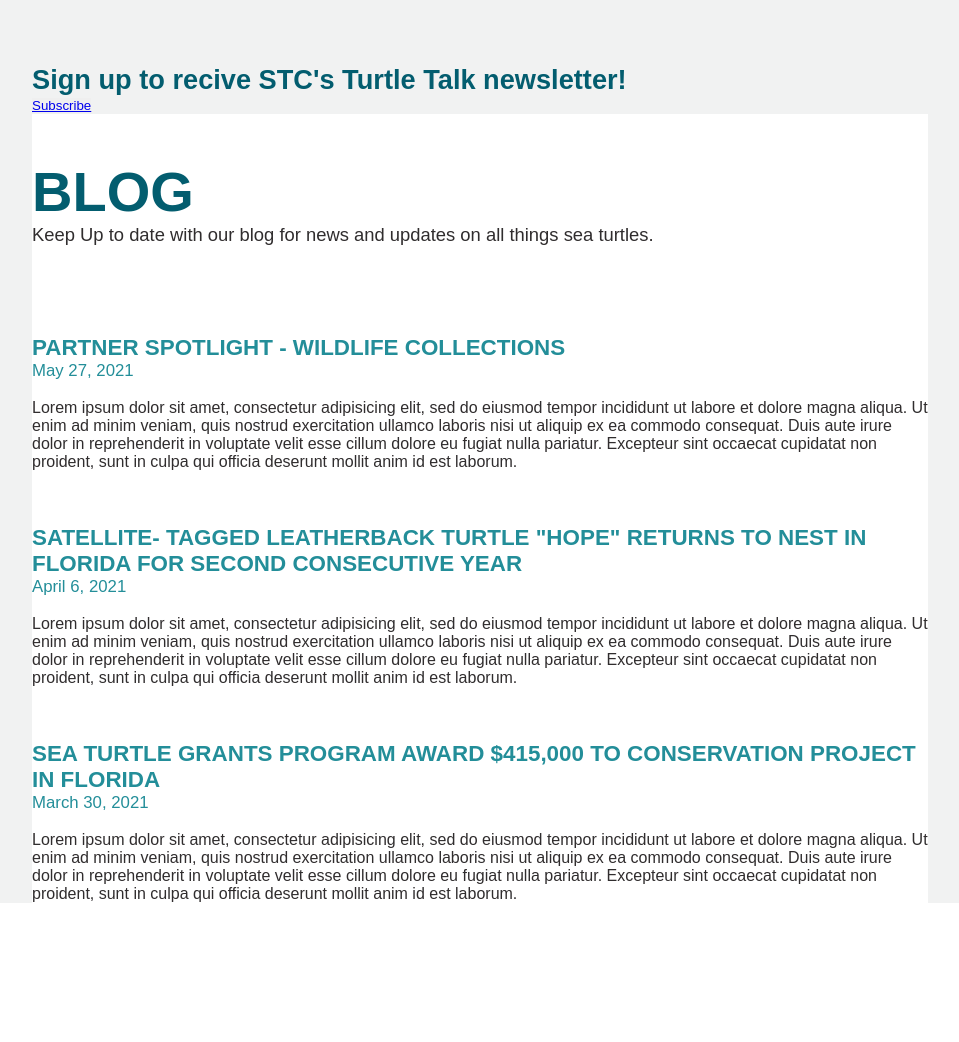
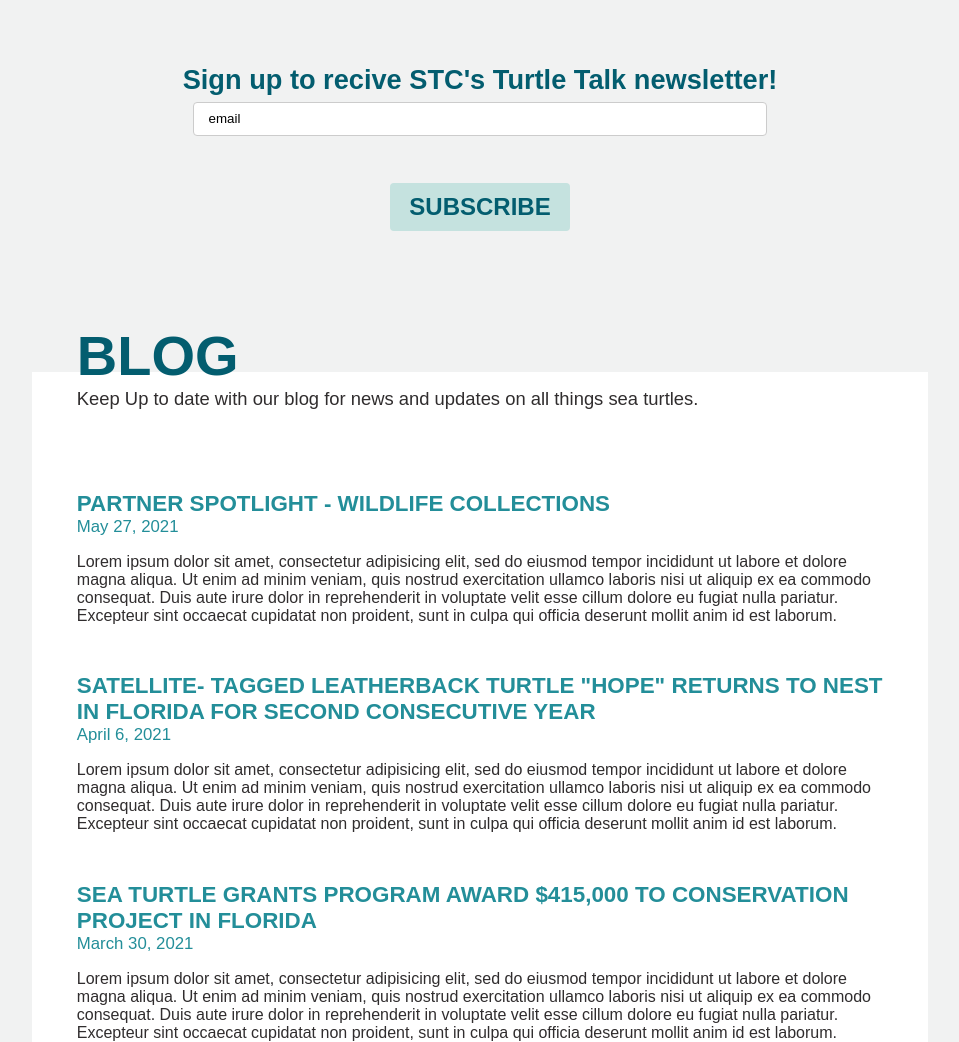
Before and after one commit to dbf222/p2-Friedman-Lacayo-Lemke-Moore, a plain HTML site: page index.html in a window 1280 px wide. Shown: the whole page, without its empty margins (160-1119 px from the left). Before the commit the page ends 903 px from the top, so only its background shows below. Drawn offline with nearby package versions, Linux system fonts and the light colour scheme; a web font is replaced by a local one.

Commit message:
5:41 Weds David

```diff
--- a/index.html
+++ b/index.html
@@ -32,12 +32,16 @@
 
       <section id="hometop">
         <h4>Sign up to recive STC's Turtle Talk newsletter!</h2>
+          <form action="####">
+            <input type="email" id="email"  value="email"><br><br>
+            <button type="button" onclick="Thanks for doing your part to save the turtles!">SUBSCRIBE</button>
+          </form>
 
-        <button><a href="###">Subscribe</a></button>
 
       </section>
 
       <section id="blog">
+        <div class="blogcontainer">
           <div class="blogtop">
             <h2>BLOG</h2>
             <p>Keep Up to date with our blog for news and updates on all things sea turtles.</p>
@@ -63,6 +67,7 @@
             </article>
           </div>
 
+        </div>
 
       </section>
     </div>
--- a/less/main.less
+++ b/less/main.less
@@ -71,6 +71,7 @@ HOME stylesheet
   }
   h2{
     font-size: 3.5em;
+    margin-top: -6%
   }
   h4{
     font-size: 1.7em;
@@ -96,8 +97,58 @@ p{
   display: flex;
   flex-direction: column;
 }
+#hometop{
+  display: flex;
+flex-direction: column;
+align-items: center;
+  padding-bottom: 10%;
+
+  form{
+    width: 80%;
+    display: flex;
+    flex-direction: column;
+    align-items: center;
+
+
+
+      input[type=email]{
+        width: 80%;;
+        padding:1.2% 2%;
+        margin: .8% 0;
+        display: inline-block;
+        border: 1px solid #ccc;
+        border-radius: 4px;
+        box-sizing: border-box;
+      }
+
+      button {
+        width: 25%;
+        background-color:@lightblue;
+        color: @darkblue;
+        padding: 1.4% 2%;
+        margin: .8% 0;
+        border: none;
+        border-radius: 4px;
+        cursor: pointer;
+        font-family: soleil, sans-serif;
+        font-weight: 600;
+        font-size: 1.5em;
+        text-transform: capitalize;
+      }
+
+      input[type=email]:hover {
+        background-color:@lightblue;
+      }
+
+      button:hover{
+
+        color: @yellow;
+      }
+
+  }
+}
+
 .blogtop{
-  padding-top: 5%;
 p{
   font-size: 1.15em
 }
@@ -115,6 +166,18 @@ p{
 
 #blog{
   background-color: white;
+  margin-top: 5%;
+  display: flex;
+  flex-direction: column;
+  align-items: center;
+}
+
+.blogcontainer{
+  width: 90%;
+display: flex;
+flex-direction: column;
+// align-items: center;
+
 }
 
 
```
Also changed, not shown: css/main.css. Lines whose indentation alone changed are shown as unchanged.
